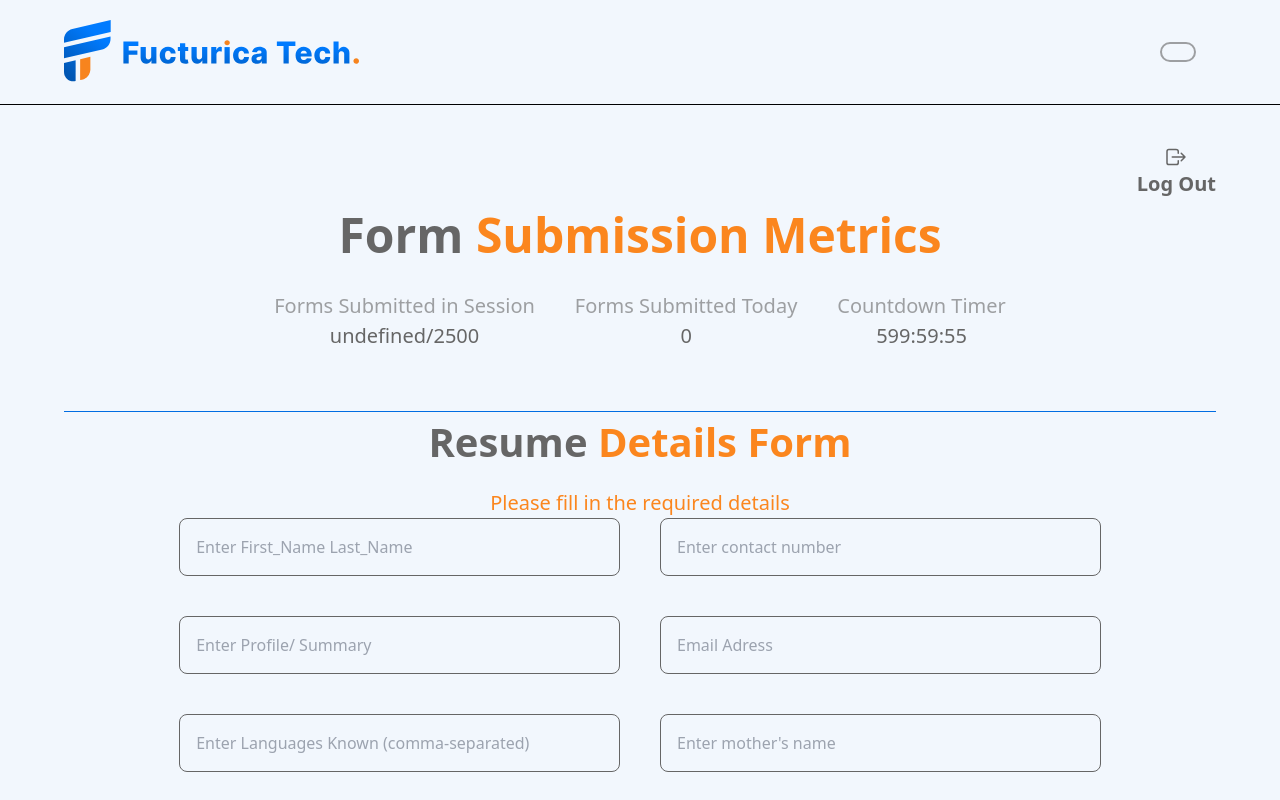
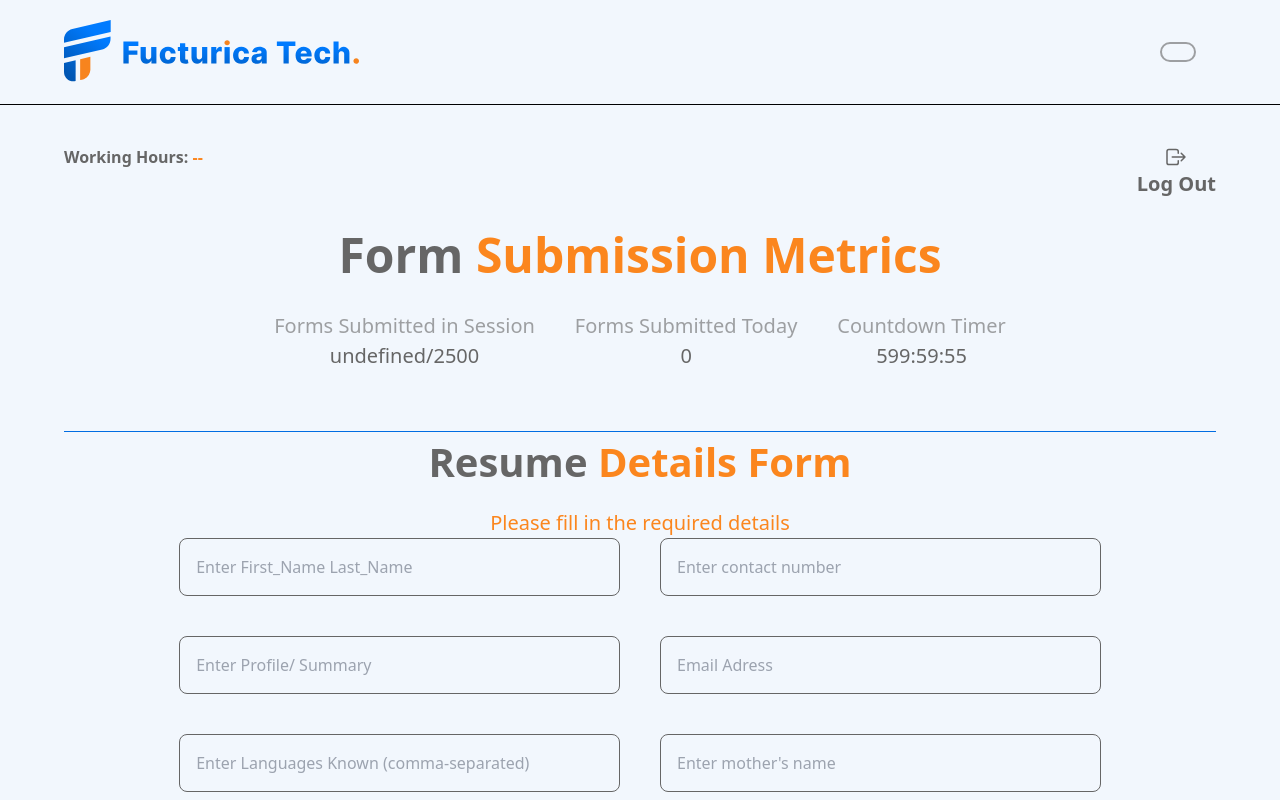
Before and after one commit to techaman77/fucturicatechnologiesWebsite, a React (Create React App) app: page /employee-panel in a window 1280 px wide. Shown: the top 800 px of the page. Built offline with nearby package versions, Linux system fonts and the light colour scheme; no server answers; sample sign-in values are in the browser's storage.

Commit message:
show workLogs in employee-panel

```diff
--- a/src/components/employeepage/Hero.js
+++ b/src/components/employeepage/Hero.js
@@ -28,8 +28,41 @@ const Employee = () => {
   const email = useSelector((state) => state.auth.email);
   const token = localStorage.getItem("token");
   const [users, setUsers] = useState({});
+  const totalCount = useSelector((state) => state.form.sessionCount);
+  const timerRef1 = useRef(null);
+  const logoutTimeout = 15 * 60 * 1000; // 15 minutes
+  const workLogs = users.workLogs;
 
-  const totalCount = useSelector((state) => state.form.sessionCount);
+  const getTodayWorkingHours = (workLogs) => {
+    if (!workLogs || workLogs.length === 0) {
+      return 0;
+    }
+
+    const today = new Date();
+    today.setHours(0, 0, 0, 0);
+
+    const filteredLogs = workLogs.filter((log) => {
+      const logDate = new Date(log.date);
+      logDate.setHours(0, 0, 0, 0);
+      return logDate.getTime() !== today.getTime();
+    });
+
+    if (filteredLogs.length >= 1) {
+      const YesterdayLogs = filteredLogs[filteredLogs.length - 1];
+      const TodayLogs =
+        workLogs[workLogs.length - 2].workingHours - YesterdayLogs.workingHours;
+
+      return TodayLogs || 0;
+    }
+    return 0;
+  };
+
+  const formatWorkingHours = (totalHours) => {
+    const hours = Math.floor(totalHours);
+    const minutes = Math.round((totalHours - hours) * 60);
+    if (hours === 0 && minutes === 0) return "--";
+    return `${hours} hours ${minutes} minutes`;
+  };
 
   const [timeLeft, setTimeLeft] = useState(() => {
     // Restore timeLeft from localStorage, or default to 24 hours if not available
@@ -70,6 +103,16 @@ const Employee = () => {
     }
   }, [stopTimer, dispatch, navigate, id, token]);
 
+  const resetTimer = () => {
+    if (timerRef1.current) {
+      clearTimeout(timerRef1.current);
+    }
+
+    // Set a new timeout
+    timerRef1.current = setTimeout(() => {
+      handleEmployeeLogout();
+    }, logoutTimeout);
+  };
   // Memoized function to start the timer
   const startTimer = useCallback(() => {
     if (timerRef.current) return; // Prevent multiple timers
@@ -414,6 +457,7 @@ const Employee = () => {
           },
         }
       );
+      resetTimer();
       localStorage.setItem("count", response.data.count);
       dispatch(addCount(response.data.count));
       setSessionCount((prevCount) => prevCount + 1);
@@ -459,12 +503,31 @@ const Employee = () => {
   const disableCopyPaste = (event) => {
     event.preventDefault();
   };
+  useEffect(() => {
+    // Start the timer when the component mounts
+    resetTimer();
 
+    // Cleanup function to clear the timer when the component unmounts
+    return () => {
+      if (timerRef1.current) {
+        clearTimeout(timerRef1.current);
+      }
+    };
+  });
   return (
     <>
       <div className="w-full flex justify-center py-10">
         <div className="w-[90%] flex flex-col items-center">
-          <div className="flex justify-end w-full">
+          <div className="flex justify-between mb-5 w-full">
+            <div className=" font-semibold text-[#666666]">
+              <p>
+                Working Hours:{" "}
+                <span className="text-[#FB861E]">
+                  {formatWorkingHours(getTodayWorkingHours(workLogs))}
+                </span>
+              </p>
+            </div>
+            <div>
               <button
                 onClick={handleEmployeeLogout}
                 className={`flex flex-col items-center text-[20px] max-xl:text-[18px] max-lg:text-[16px] font-semibold text-[#666666]`}
@@ -472,6 +535,7 @@ const Employee = () => {
                 <IoLogOutOutline className="text-[24px] max-xl:text-[20px] max-lg:text-[18px]" />
                 Log Out
               </button>
+            </div>
           </div>
           <div>
             <h2 className="text-[#666666] text-[48px] text-center font-semibold">
```
Lines whose indentation alone changed are shown as unchanged.
